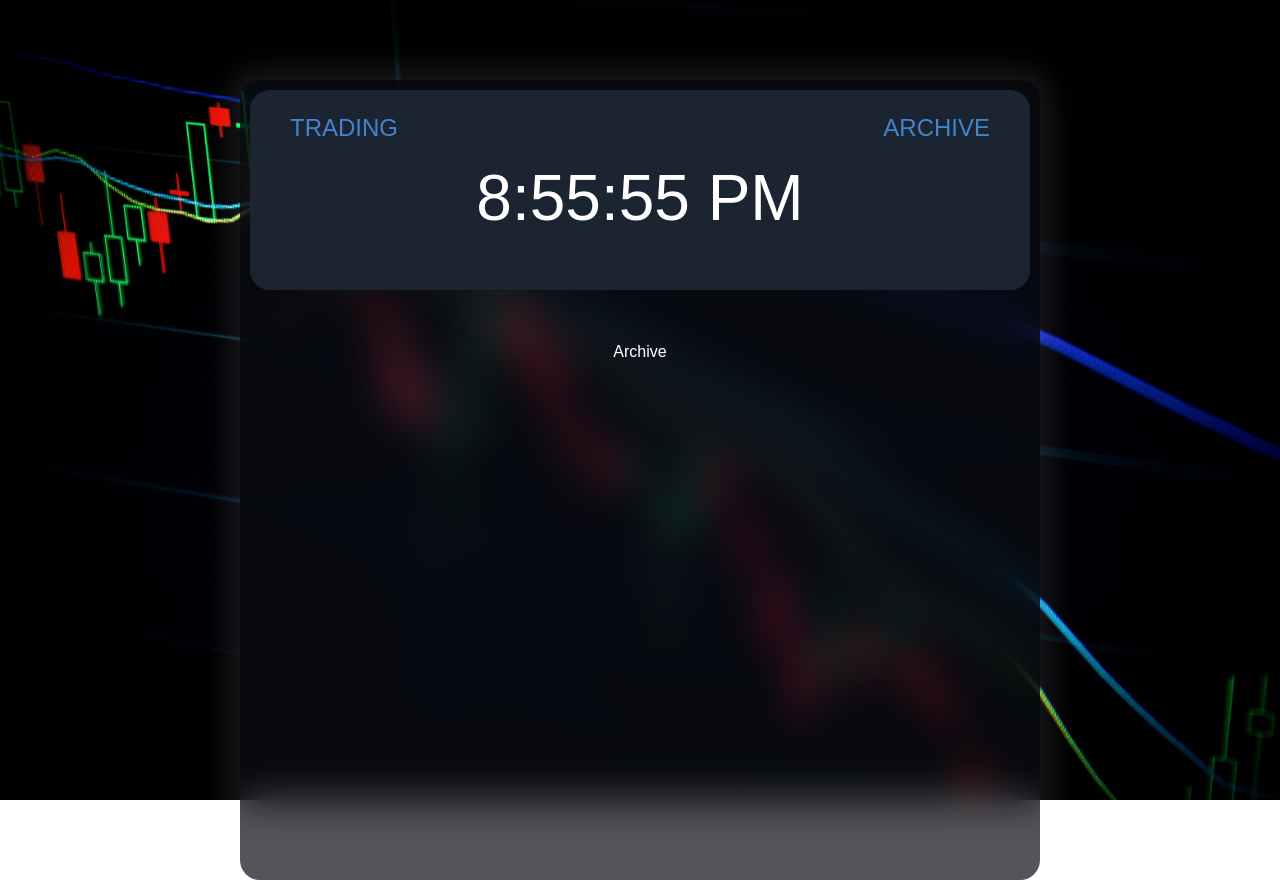
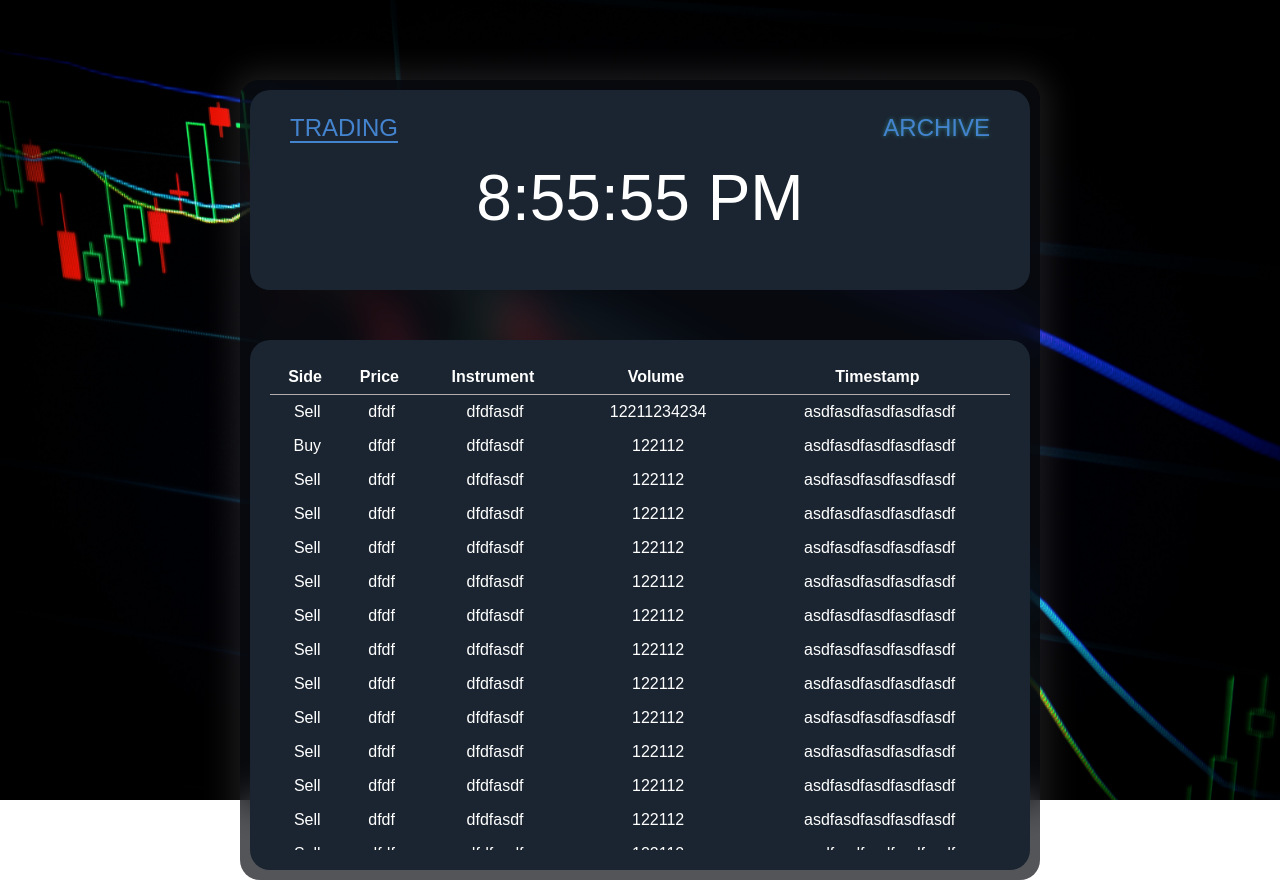
Before and after one commit to Sakurai-exe/tradingEmulator, a React (Create React App) app: page /archive in a window 1280 px wide. Built offline with nearby package versions, Linux system fonts and the light colour scheme.

Commit message:
Base UI created

```diff
--- a/src/App.js
+++ b/src/App.js
@@ -1,5 +1,5 @@
 import { Routes, Route } from "react-router-dom";
-import { Link } from "react-router-dom";
+import { NavLink } from "react-router-dom";
 import styles from "./App.module.scss";
 import Archive from "./Archive/Archive";
 import Trading from "./Trading/Trading";
@@ -23,10 +23,24 @@ function App() {
 			<div className={styles.app__wrapper}>
 				<nav>
 					<div className={styles.nav__element}>
-						<Link to="/">Trading</Link>
+						<NavLink
+							to="/"
+							className={({ isActive }) =>
+								isActive ? styles.active : styles.notActive
+							}
+						>
+							Trading
+						</NavLink>
 					</div>
 					<div className={styles.nav__element}>
-						<Link to="archive">Archive</Link>
+						<NavLink
+							to="archive"
+							className={({ isActive }) =>
+								isActive ? styles.active : styles.notActive
+							}
+						>
+							Archive
+						</NavLink>
 					</div>
 				</nav>
 				<div className={styles.currentTime}>{date.toLocaleTimeString()}</div>
--- a/src/App.module.scss
+++ b/src/App.module.scss
@@ -47,7 +47,24 @@ nav {
 			text-transform: uppercase;
 			font-size: 1.5rem;
 		}
+		a:not(.notActive),
+		a:hover {
+			text-shadow: 0px 0px 4px rgba(69, 247, 255, 0.39);
+		}
+		// a:hover,
+		// a:active {
+		// 	text-shadow: 0px 0px 4px rgba(69, 247, 255, 0.39);
+		// }
 	}
+}
+
+.active {
+	text-decoration: none;
+}
+
+.notActive {
+	border-bottom: 2px solid #4484cf;
+	text-decoration: none;
 }
 
 .currentTime {
--- a/src/Archive/Archive.js
+++ b/src/Archive/Archive.js
@@ -1,7 +1,149 @@
 import styles from "./Archive.module.scss";
 
 function Archive() {
-	return <div className={styles.Archive}>Archive</div>;
+	return (
+		<div className={styles.Archive}>
+			<table rules="groups">
+				<thead style={{ border: "1px solid #b3adad" }}>
+					<tr>
+						<th>Side</th>
+						<th>Price</th>
+						<th>Instrument</th>
+						<th>Volume</th>
+						<th>Timestamp</th>
+					</tr>
+				</thead>
+				<tbody>
+					<tr>
+						<td>&nbsp;Sell</td>
+						<td>&nbsp;dfdf</td>
+						<td>&nbsp;dfdfasdf</td>
+						<td>&nbsp;12211234234</td>
+						<td>&nbsp;asdfasdfasdfasdfasdf</td>
+					</tr>
+					<tr>
+						<td>&nbsp;Buy</td>
+						<td>&nbsp;dfdf</td>
+						<td>&nbsp;dfdfasdf</td>
+						<td>&nbsp;122112</td>
+						<td>&nbsp;asdfasdfasdfasdfasdf</td>
+					</tr>
+					<tr>
+						<td>&nbsp;Sell</td>
+						<td>&nbsp;dfdf</td>
+						<td>&nbsp;dfdfasdf</td>
+						<td>&nbsp;122112</td>
+						<td>&nbsp;asdfasdfasdfasdfasdf</td>
+					</tr>
+					<tr>
+						<td>&nbsp;Sell</td>
+						<td>&nbsp;dfdf</td>
+						<td>&nbsp;dfdfasdf</td>
+						<td>&nbsp;122112</td>
+						<td>&nbsp;asdfasdfasdfasdfasdf</td>
+					</tr>
+					<tr>
+						<td>&nbsp;Sell</td>
+						<td>&nbsp;dfdf</td>
+						<td>&nbsp;dfdfasdf</td>
+						<td>&nbsp;122112</td>
+						<td>&nbsp;asdfasdfasdfasdfasdf</td>
+					</tr>
+					<tr>
+						<td>&nbsp;Sell</td>
+						<td>&nbsp;dfdf</td>
+						<td>&nbsp;dfdfasdf</td>
+						<td>&nbsp;122112</td>
+						<td>&nbsp;asdfasdfasdfasdfasdf</td>
+					</tr>
+					<tr>
+						<td>&nbsp;Sell</td>
+						<td>&nbsp;dfdf</td>
+						<td>&nbsp;dfdfasdf</td>
+						<td>&nbsp;122112</td>
+						<td>&nbsp;asdfasdfasdfasdfasdf</td>
+					</tr>
+					<tr>
+						<td>&nbsp;Sell</td>
+						<td>&nbsp;dfdf</td>
+						<td>&nbsp;dfdfasdf</td>
+						<td>&nbsp;122112</td>
+						<td>&nbsp;asdfasdfasdfasdfasdf</td>
+					</tr>
+					<tr>
+						<td>&nbsp;Sell</td>
+						<td>&nbsp;dfdf</td>
+						<td>&nbsp;dfdfasdf</td>
+						<td>&nbsp;122112</td>
+						<td>&nbsp;asdfasdfasdfasdfasdf</td>
+					</tr>
+					<tr>
+						<td>&nbsp;Sell</td>
+						<td>&nbsp;dfdf</td>
+						<td>&nbsp;dfdfasdf</td>
+						<td>&nbsp;122112</td>
+						<td>&nbsp;asdfasdfasdfasdfasdf</td>
+					</tr>
+					<tr>
+						<td>&nbsp;Sell</td>
+						<td>&nbsp;dfdf</td>
+						<td>&nbsp;dfdfasdf</td>
+						<td>&nbsp;122112</td>
+						<td>&nbsp;asdfasdfasdfasdfasdf</td>
+					</tr>
+					<tr>
+						<td>&nbsp;Sell</td>
+						<td>&nbsp;dfdf</td>
+						<td>&nbsp;dfdfasdf</td>
+						<td>&nbsp;122112</td>
+						<td>&nbsp;asdfasdfasdfasdfasdf</td>
+					</tr>
+					<tr>
+						<td>&nbsp;Sell</td>
+						<td>&nbsp;dfdf</td>
+						<td>&nbsp;dfdfasdf</td>
+						<td>&nbsp;122112</td>
+						<td>&nbsp;asdfasdfasdfasdfasdf</td>
+					</tr>
+					<tr>
+						<td>&nbsp;Sell</td>
+						<td>&nbsp;dfdf</td>
+						<td>&nbsp;dfdfasdf</td>
+						<td>&nbsp;122112</td>
+						<td>&nbsp;asdfasdfasdfasdfasdf</td>
+					</tr>
+					<tr>
+						<td>&nbsp;Sell</td>
+						<td>&nbsp;dfdf</td>
+						<td>&nbsp;dfdfasdf</td>
+						<td>&nbsp;122112</td>
+						<td>&nbsp;asdfasdfasdfasdfasdf</td>
+					</tr>
+					<tr>
+						<td>&nbsp;Sell</td>
+						<td>&nbsp;dfdf</td>
+						<td>&nbsp;dfdfasdf</td>
+						<td>&nbsp;122112</td>
+						<td>&nbsp;asdfasdfasdfasdfasdf</td>
+					</tr>
+					<tr>
+						<td>&nbsp;Sell</td>
+						<td>&nbsp;dfdf</td>
+						<td>&nbsp;dfdfasdf</td>
+						<td>&nbsp;122112</td>
+						<td>&nbsp;asdfasdfasdfasdfasdf</td>
+					</tr>
+					<tr>
+						<td>&nbsp;Sell</td>
+						<td>&nbsp;dfdf</td>
+						<td>&nbsp;dfdfasdf</td>
+						<td>&nbsp;122112</td>
+						<td>&nbsp;asdfasdfasdfasdfasdf</td>
+					</tr>
+				</tbody>
+			</table>
+		</div>
+	);
 }
 
 export default Archive;
--- a/src/Archive/Archive.module.scss
+++ b/src/Archive/Archive.module.scss
@@ -1,3 +1,31 @@
 .Archive {
-	width: 200px;
+	width: 100%;
+	height: 530px;
+	border: 0px solid #181818;
+	border-radius: 20px;
+	border-bottom: 20px solid #1b2531;
+	border-top: 20px solid #1b2531;
+	display: flex;
+	flex-direction: column;
+	background-color: #1b2531;
+	overflow: scroll;
 }
+table {
+	margin-left: 20px;
+	margin-right: 20px;
+}
+
+// table {
+// 	border: 1px solid #b3adad;
+// 	border-collapse: collapse;
+// 	padding: 5px;
+// }
+table th {
+	padding: 5px;
+}
+table td {
+	// border: 1px solid #b3adad;
+	text-align: center;
+	padding: 5px;
+	color: white;
+}
--- a/src/Trading/Trading.js
+++ b/src/Trading/Trading.js
@@ -10,7 +10,6 @@ function Trading() {
 	};
 	return (
 		<div className={styles.Trading}>
-			<div className={styles.activeLine}></div>
 			<div className={styles.price}>
 				<div className={price__buy}>1.5766</div>
 				<div className={styles.verticalLine}></div>
--- a/src/Trading/Trading.module.scss
+++ b/src/Trading/Trading.module.scss
@@ -55,18 +55,18 @@
 	}
 }
 
-.activeLine {
-	position: absolute;
-	top: 70px;
-	left: 48px;
-	width: 110px;
-	height: 2px;
-	background-color: white;
-	border-radius: 1px;
-	-webkit-box-shadow: 0px 0px 30px 10px rgba(255, 255, 255, 0.1);
-	-moz-box-shadow: 0px 0px 30px 10px rgba(255, 255, 255, 0.1);
-	box-shadow: 0px 0px 30px 10px rgba(255, 255, 255, 0.1);
-}
+// .activeLine {
+// 	position: absolute;
+// 	top: 70px;
+// 	left: 48px;
+// 	width: 110px;
+// 	height: 2px;
+// 	background-color: white;
+// 	border-radius: 1px;
+// 	-webkit-box-shadow: 0px 0px 30px 10px rgba(255, 255, 255, 0.1);
+// 	-moz-box-shadow: 0px 0px 30px 10px rgba(255, 255, 255, 0.1);
+// 	box-shadow: 0px 0px 30px 10px rgba(255, 255, 255, 0.1);
+// }
 
 .price {
 	display: flex;
```
